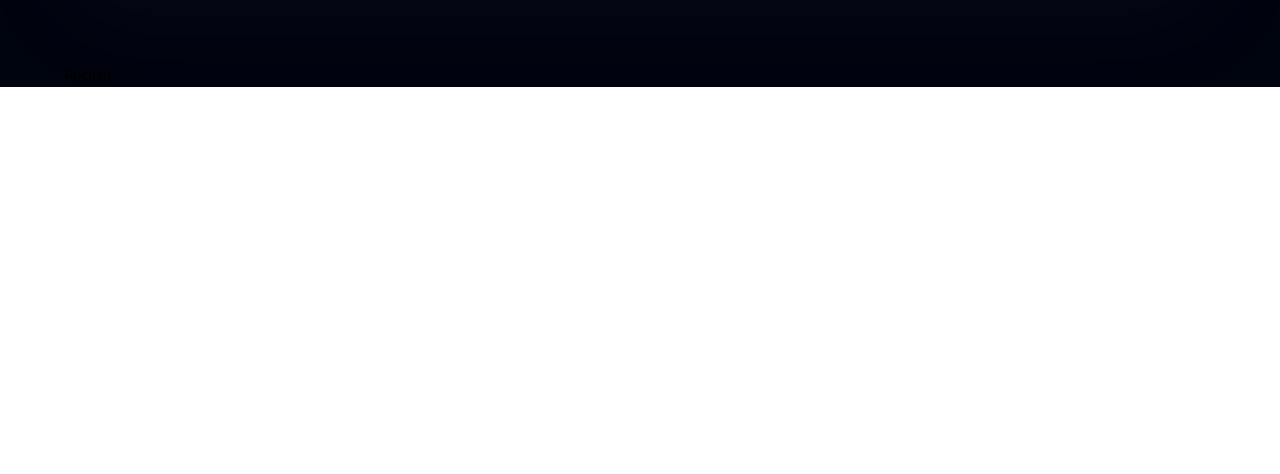
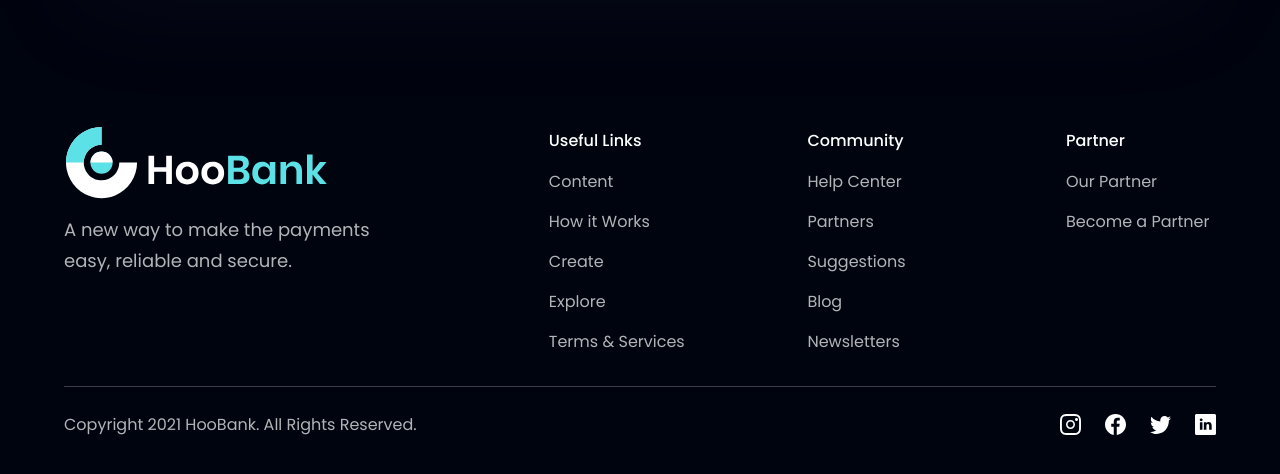
Before and after one commit to DRV111/hoobank-app, a React (Vite) app: page / in a window 1280 px wide. Shown: the part 4275-4749 px from the top of the page. Before the commit the page ends 4362 px from the top, so only its background shows below. Built offline with nearby package versions, Linux system fonts and the light colour scheme.

Commit message:
feat: add Footer section

```diff
--- a/src/components/Footer.jsx
+++ b/src/components/Footer.jsx
@@ -1,7 +1,75 @@
 import React from 'react';
+import styles from '../style';
+import { logo } from '../assets';
+import { footerLinks, socialMedia } from '../constants';
 
 const Footer = () => {
-  return <div>Footer</div>;
+  return (
+    <section className={`${styles.flexCenter} ${styles.paddingY} flex-col`}>
+      <div className={`${styles.flexStart} md:flex-row flex-col mb-8 w-full`}>
+        <div className="flex-1 flex flex-col justify-start mr-10">
+          <img
+            src={logo}
+            alt="logo"
+            className="w-[266px] h-[72px] object-contain"
+          />
+          <p className={`${styles.paragraph} max-w-[310px] mt-4`}>
+            A new way to make the payments easy, reliable and secure.
+          </p>
+        </div>
+
+        <div className="flex-[1.5] w-full flex flex-row justify-between flex-wrap md:mt-0 mt-10">
+          {footerLinks.map((fotterLink) => {
+            return (
+              <div
+                key={fotterLink.key}
+                className="flex flex-col ss:my-0 my-4 min-w-[150px]"
+              >
+                <h4 className="font-poppins font-medium leading-[27px] text-white">
+                  {fotterLink.title}
+                </h4>
+                <ul className="list-none mt-4">
+                  {fotterLink.links.map((link, index) => {
+                    return (
+                      <li
+                        key={link.name}
+                        className={`font-poppins font-normal text-[16px] leading-[24px] text-dimWhite hover:text-secondary cursor-pointer ${
+                          index !== fotterLink.links.length - 1
+                            ? 'mb-4'
+                            : 'mb-0'
+                        }`}
+                      >
+                        {link.name}
+                      </li>
+                    );
+                  })}
+                </ul>
+              </div>
+            );
+          })}
+        </div>
+      </div>
+      <div className="w-full flex justify-between items-center md:flex-row flex-col pt-6 border-t-[1px] border-t-[#3F3E45]">
+        <p className="font-poppins font-normal leading-[27px] text-center text-dimWhite">
+          Copyright 2021 HooBank. All Rights Reserved.
+        </p>
+        <div className="flex flex-row md:mt-0 mt-6">
+          {socialMedia.map((social, index) => {
+            return (
+              <img
+                key={social.id}
+                src={social.icon}
+                alt={social.id}
+                className={`w-[21px] h-[21px] object-contain cursor-pointer ${
+                  index !== socialMedia.length - 1 ? 'mr-6' : 'mr-0'
+                }`}
+              />
+            );
+          })}
+        </div>
+      </div>
+    </section>
+  );
 };
 
 export default Footer;
```
